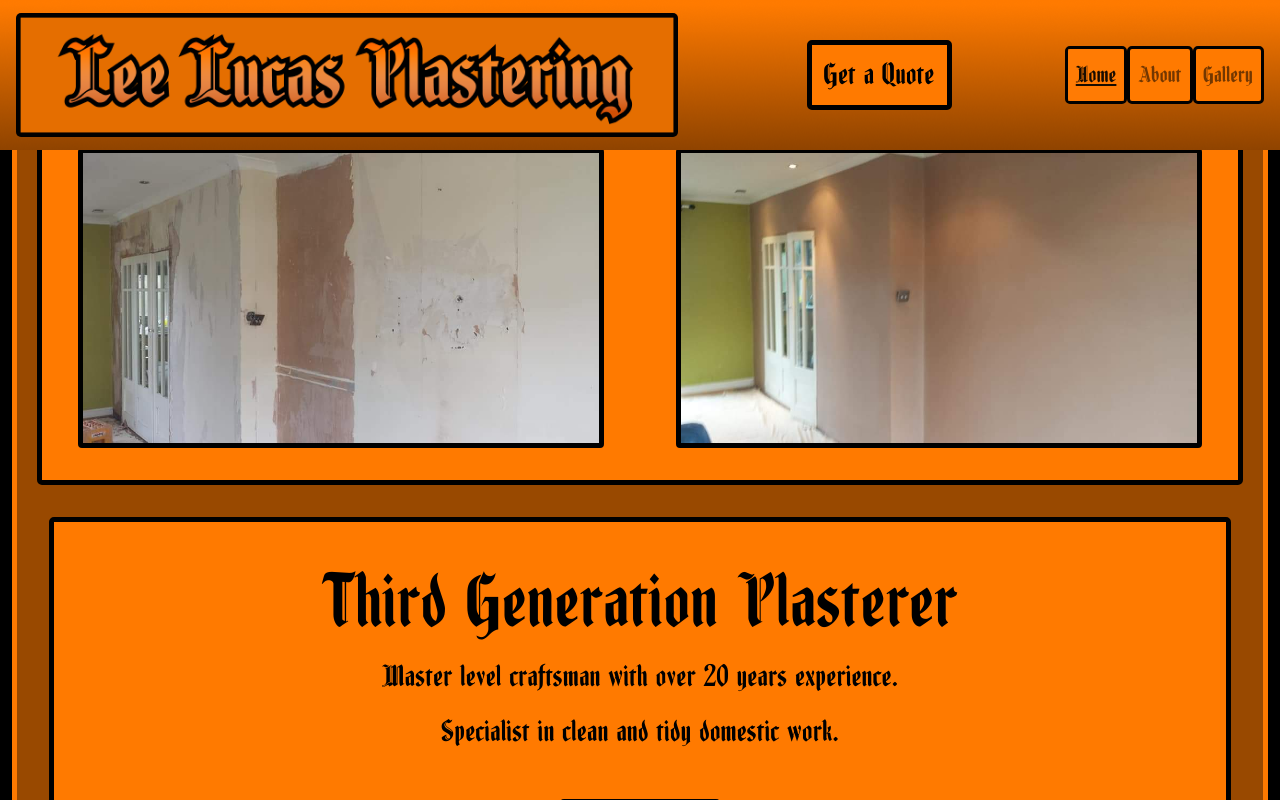
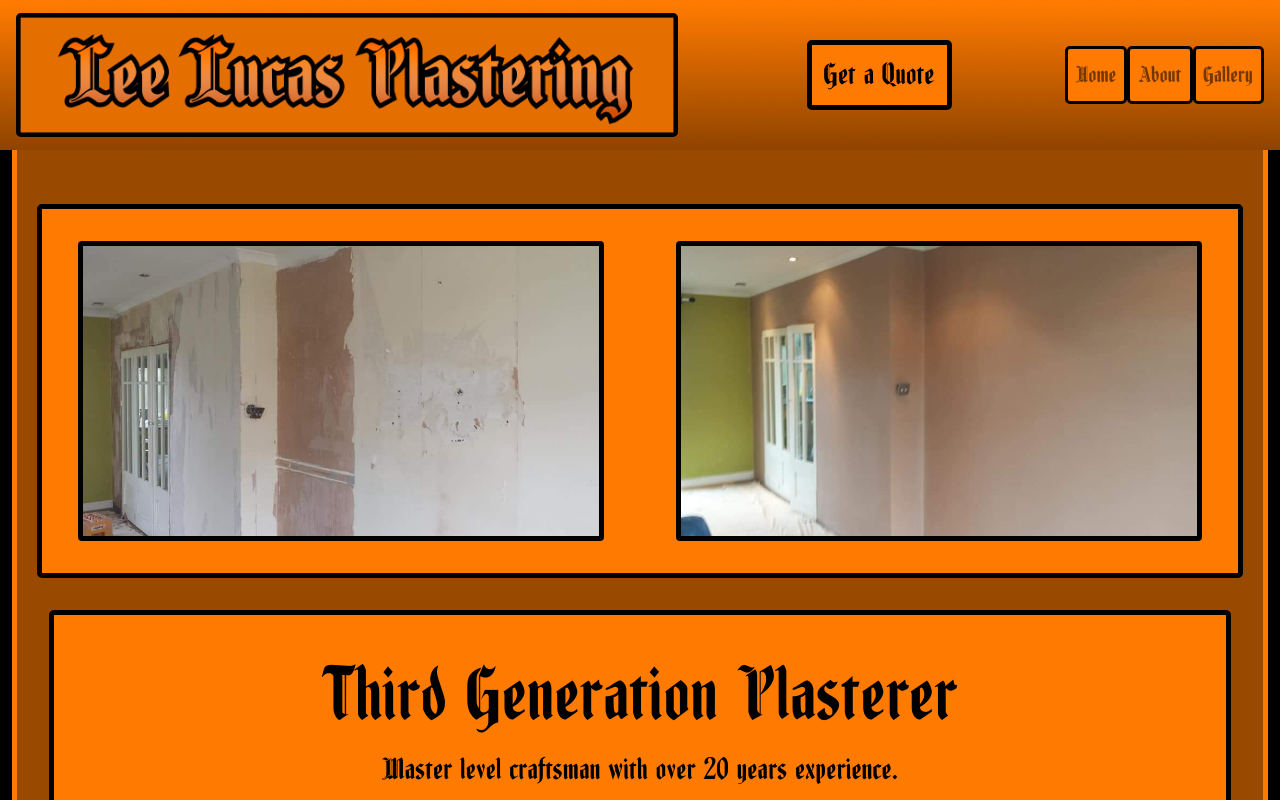
Before and after one commit to mtmgoliath/LeeLucasPlastering, a React (Create React App) app: page / in a window 1280 px wide. Shown: the top 800 px of the page. Built offline with nearby package versions, Linux system fonts and the light colour scheme.

Commit message:
improved navigation controls so that there is no rerender on home nav and navbar doesnt obscure before and after pics

```diff
--- a/src/App.js
+++ b/src/App.js
@@ -9,7 +9,7 @@ import ShowcaseSection from './Components/ShowcaseSection/ShowcaseSection'
 
 function App() {
   return (
-    <div className="App">
+    <div className="App" id="appStart">
         <HeaderComponent />
         <ShowcaseSection />
         <AboutSection />
--- a/src/Components/NavigationComponent/NavigationComponent.js
+++ b/src/Components/NavigationComponent/NavigationComponent.js
@@ -7,6 +7,11 @@ import LogoComponent from '../LogoComponent/LogoComponent'
 import "./NavigationComponent.css"
 
 const NavigationComponent =()=> {
+    let scrollToHome =()=> {
+        const homeAnchor = document.querySelector('#appStart')
+        homeAnchor.scrollIntoView({ behavior: 'smooth', block: 'start' })
+    }
+
     let scrollToAbout =()=> {
         const aboutAnchor = document.querySelector('#aboutHeading')
         aboutAnchor.scrollIntoView({ behavior: 'smooth', block: 'start'})
@@ -24,15 +29,13 @@ const NavigationComponent =()=> {
             <QuoteButtonComponent href="#callToAction" />
             <Nav id='customNavs' defaultActiveKey="/home">
                 <Nav.Item className="navItems">
-                <Nav.Link href="/home">Home</Nav.Link>
+                <Nav.Link onClick={scrollToHome} eventKey="link-1">Home</Nav.Link>
                 </Nav.Item>
                 <Nav.Item className="navItems">
-                <Nav.Link onClick={scrollToAbout} eventKey="link-1">About</Nav.Link>
+                <Nav.Link onClick={scrollToAbout} eventKey="link-2">About</Nav.Link>
                 </Nav.Item>
                 <Nav.Item className="navItems">
-                <Nav.Link onClick={scrollToGallery} eventKey="link-2">
-                    Gallery
-                </Nav.Link>
+                <Nav.Link onClick={scrollToGallery} eventKey="link-3">Gallery</Nav.Link>
                 </Nav.Item>
             </Nav>
         </ Navbar >
--- a/src/Components/ShowcaseSection/ShowcaseSection.css
+++ b/src/Components/ShowcaseSection/ShowcaseSection.css
@@ -2,8 +2,8 @@ section {
     text-align: center;
 }
 
-.Jumbotron {
-    margin-top: 250px;
+#jumbotronContainer {
+    margin-top: 125px;
 }
 
 #showcasePics {
--- a/src/Components/ShowcaseSection/ShowcaseSection.js
+++ b/src/Components/ShowcaseSection/ShowcaseSection.js
@@ -14,7 +14,7 @@ const ShowcaseSection =()=> {
         aboutAnchor.scrollIntoView({ behavior: 'smooth', block: 'center'})
     }
     return (
-        <Container fluid>
+        <Container fluid id="jumbotronContainer">
             <Jumbotron id="showcaseJumbo">
                 <Row id="showcasePics">
                     <Col md={6} id="firstImage">
```
